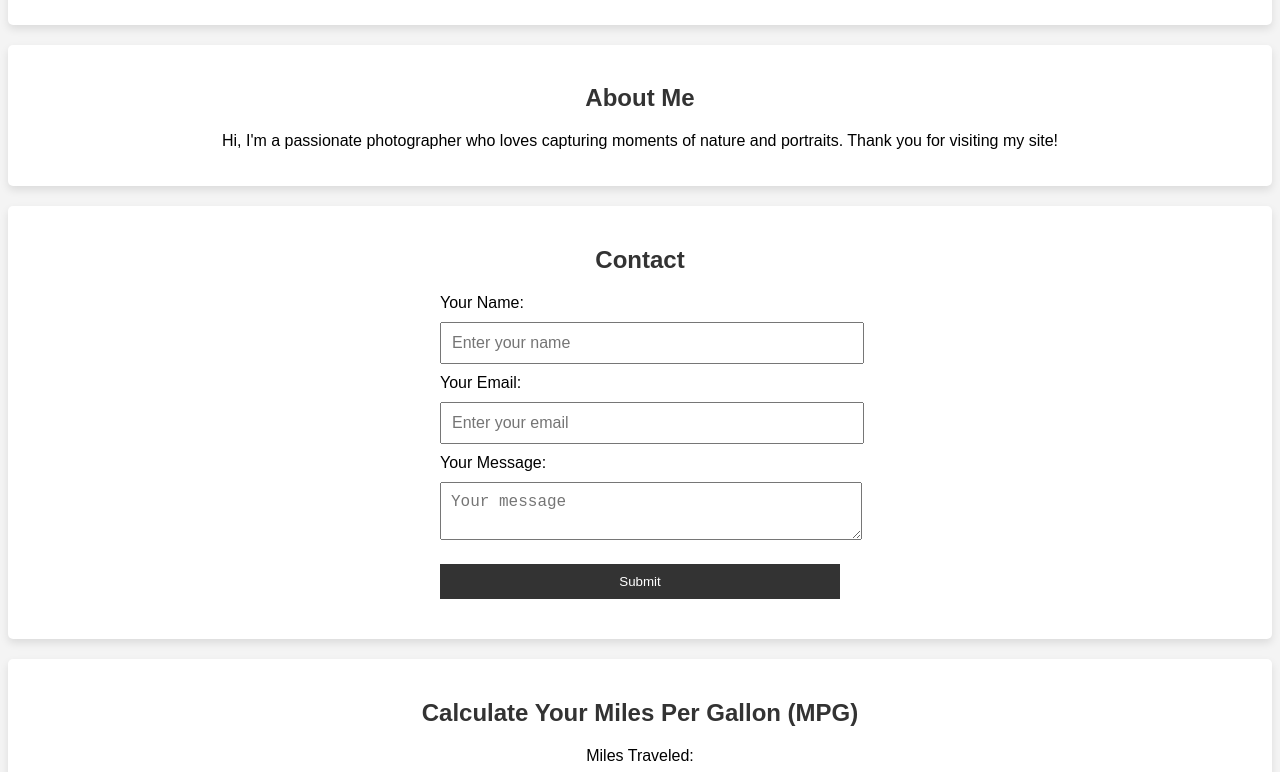
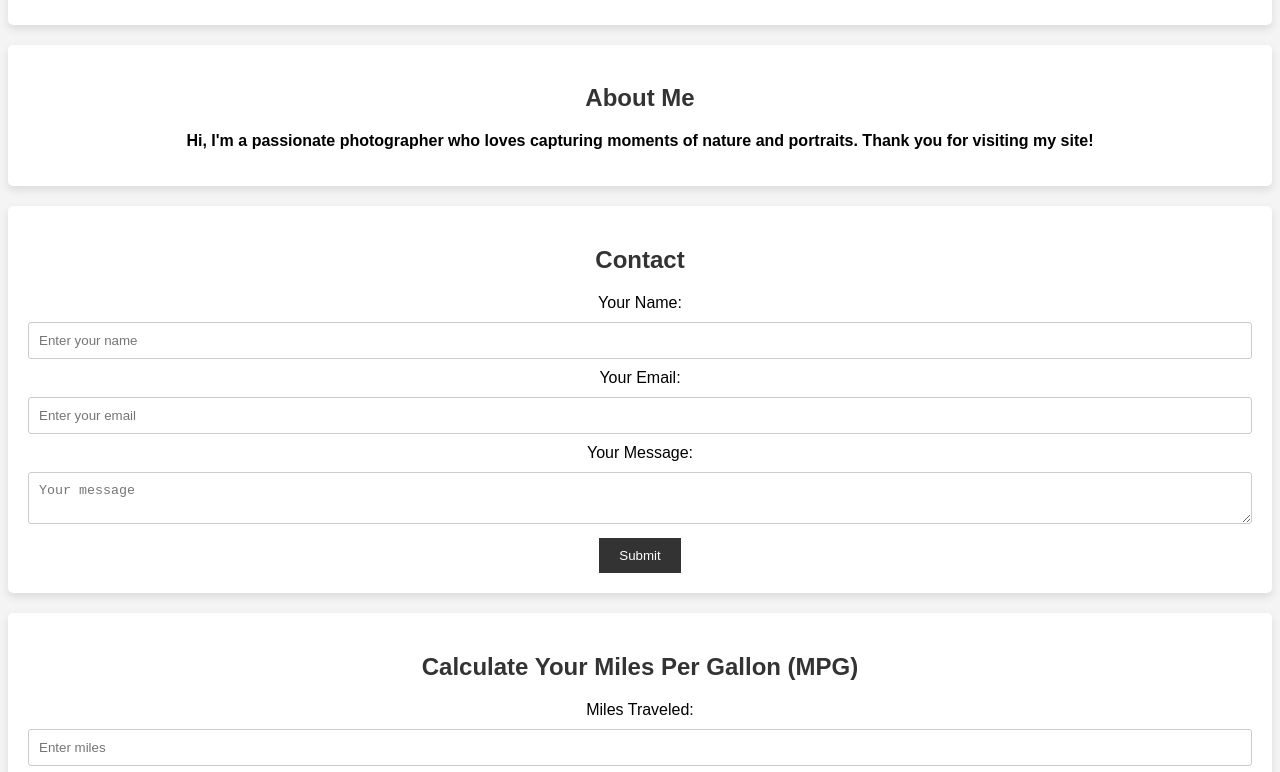
Before and after one commit to Mazislam02/MyStudios, a plain HTML site: page index.html in a window 1280 px wide. Shown: the part 500-1272 px from the top of the page. Drawn offline with Linux system fonts and the light colour scheme.

Commit message:
Update style.css

```diff
--- a/style.css
+++ b/style.css
@@ -32,7 +32,7 @@ header {
     font-size: 18px;
 }
 
-#home, #gallery, #about, #contact, #calculator {
+section {
     padding: 20px;
     margin: 20px 0;
     background-color: white;
@@ -50,7 +50,6 @@ button {
     color: white;
     border: none;
     cursor: pointer;
-    margin-top: 10px;
 }
 
 button:hover {
@@ -58,41 +57,16 @@ button:hover {
 }
 
 /* Calculator Styling */
-#calculator input, #calculator button {
+input, textarea {
     width: 100%;
     padding: 10px;
     margin: 10px 0;
+    border: 1px solid #ccc;
+    border-radius: 3px;
     box-sizing: border-box;
 }
 
-#calculator p {
-    font-size: 18px;
+p {
+    font-size: 16px;
     font-weight: bold;
 }
-
-form {
-    text-align: left;
-    margin: 20px auto;
-    width: 80%;
-    max-width: 400px;
-}
-
-form input, form textarea {
-    width: 100%;
-    padding: 10px;
-    margin: 10px 0;
-    font-size: 16px;
-}
-
-form button {
-    width: 100%;
-    padding: 10px;
-    background-color: #333;
-    color: white;
-    border: none;
-    cursor: pointer;
-}
-
-form button:hover {
-    background-color: #555;
-}
```
